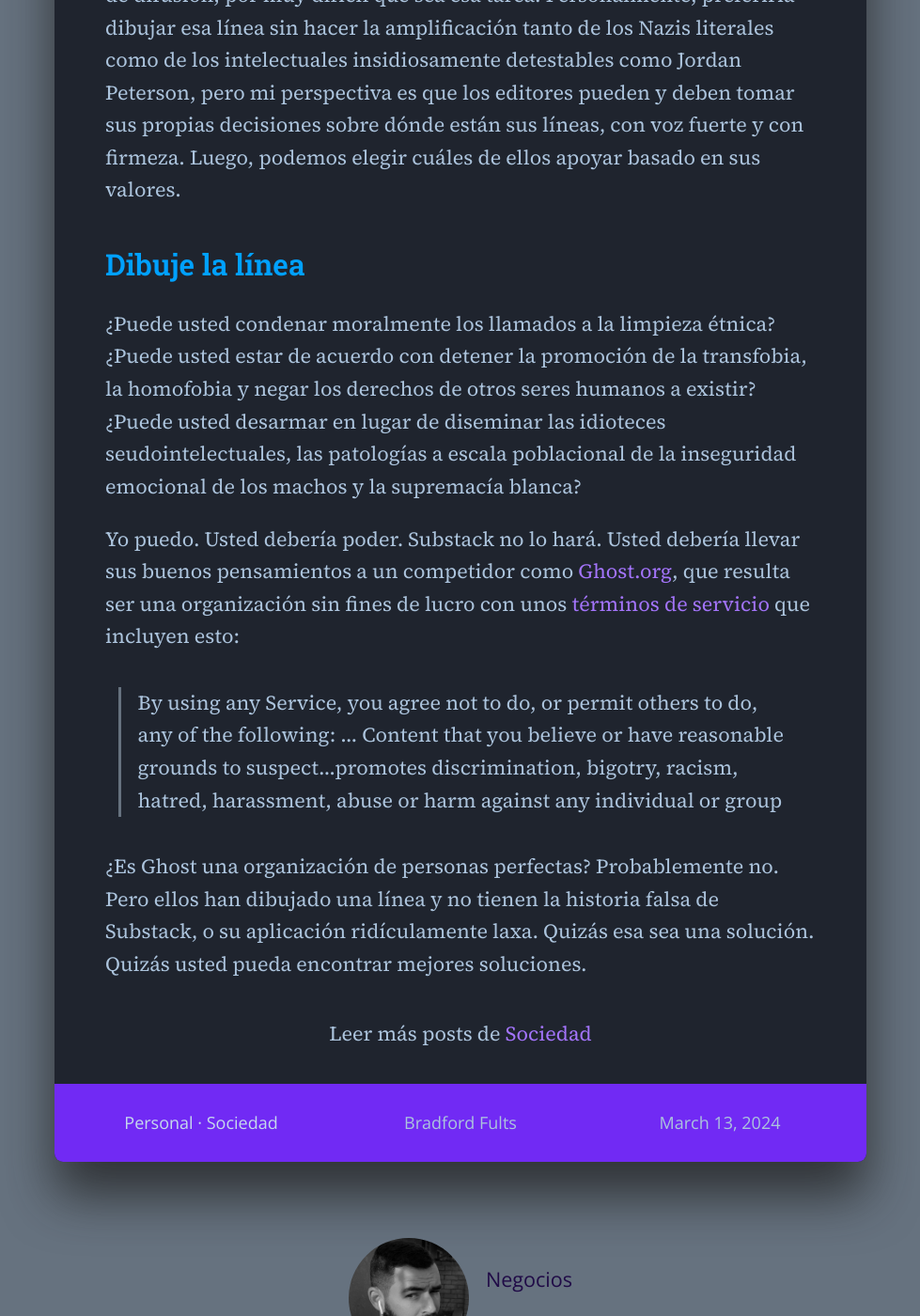
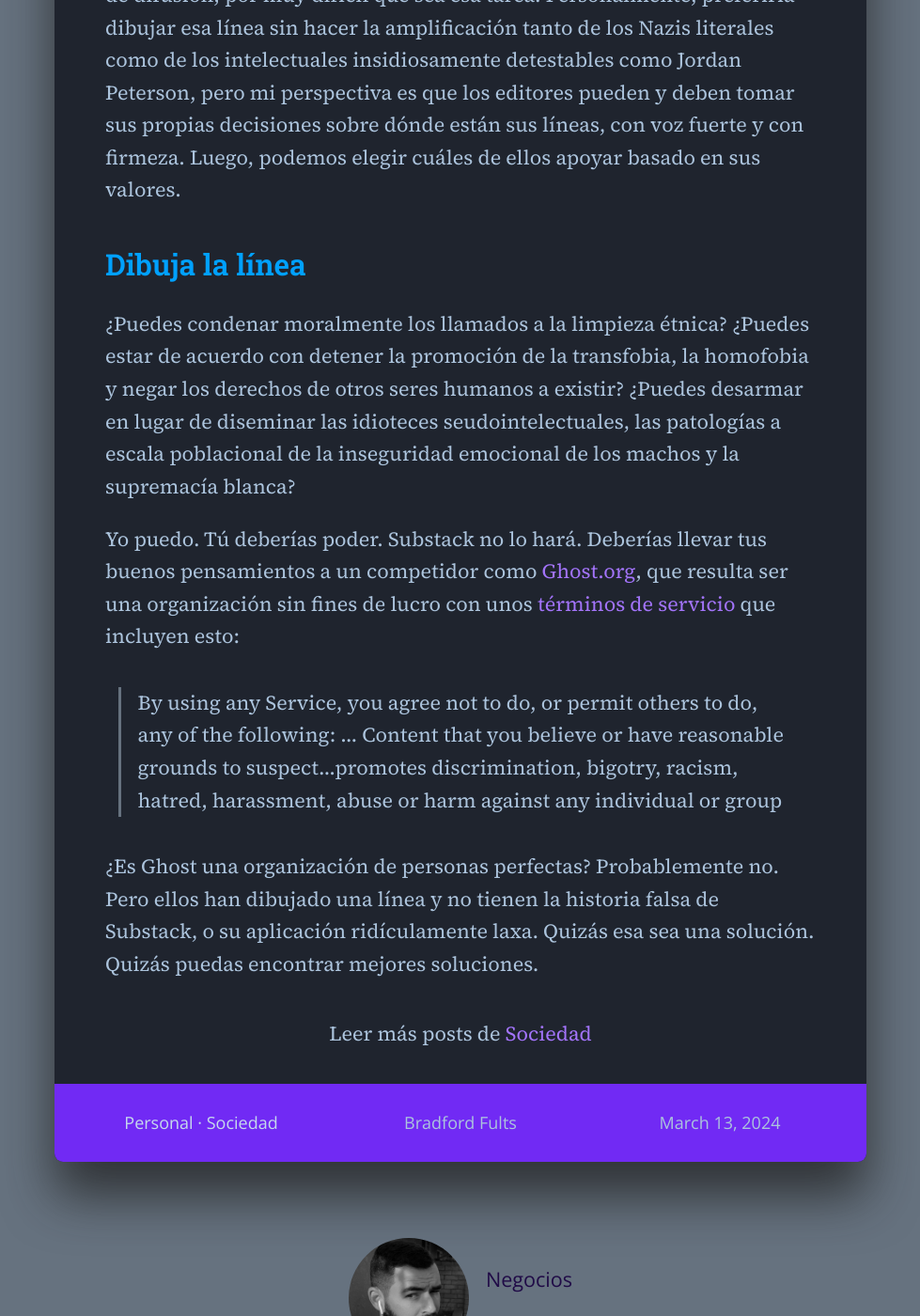
Before and after one commit to h3h/bradfordfults.com, a Jekyll site: the page built from personal/society/_posts/2024-03-13-lamento-que-uses-substack.md, in a window 1280 px wide and 1400 px high, scrolled down 2191 px. Shown: the whole window at 94% size, without its empty margins (150-1129 px from the left). Built offline with Jekyll 4.4.1, drawn with Linux system fonts in a browser that asks for light colours; some of the changed text lies outside the part shown.

Commit message:
Hacerlo más informal

```diff
--- a/personal/society/_posts/2024-03-13-lamento-que-usted-use-substack.md
+++ b/personal/society/_posts/2024-03-13-lamento-que-uses-substack.md
@@ -1,6 +1,6 @@
 ---
 layout: post
-title: Lamento que usted use Substack
+title: Lamento que uses Substack
 lang: es
 tag: aside
 lang_ref: im-sad-that-you-use-substack
@@ -29,8 +29,8 @@ de «la libertad de expresión» y específicamente quién está empoderado para
 censurar la expresión. La gente ha aplicado la idea de manera más amplia a la
 publicación independiente.
 
-De hecho, **como compañía o persona, usted no tiene la obligación en lo absoluto
-de publicar la expresión con la que no esté de acuerdo**, o la que usted piense
+De hecho, **como compañía o persona, tú no tienes la obligación en lo absoluto
+de publicar la expresión con la que no estés de acuerdo**, o la que tú pienses
 que no debería ser compartida. Además, no debería ser un acto de revolución
 defender unos principios como una plataforma de publicación, por lo menos a un
 nivel que no equivalga a «todas las personas que tengan pulso tienen una opinión
@@ -56,15 +56,15 @@ editores pueden y deben tomar sus propias decisiones sobre dónde están sus
 líneas, con voz fuerte y con firmeza. Luego, podemos elegir cuáles de ellos
 apoyar basado en sus valores.
 
-## Dibuje la línea
+## Dibuja la línea
 
-¿Puede usted condenar moralmente los llamados a la limpieza étnica? ¿Puede usted
+¿Puedes condenar moralmente los llamados a la limpieza étnica? ¿Puedes
 estar de acuerdo con detener la promoción de la transfobia, la homofobia y negar
-los derechos de otros seres humanos a existir? ¿Puede usted desarmar en lugar de
+los derechos de otros seres humanos a existir? ¿Puedes desarmar en lugar de
 diseminar las idioteces seudointelectuales, las patologías a escala poblacional
 de la inseguridad emocional de los machos y la supremacía blanca?
 
-Yo puedo. Usted debería poder. Substack no lo hará. Usted debería llevar sus
+Yo puedo. Tú deberías poder. Substack no lo hará. Deberías llevar tus
 buenos pensamientos a un competidor como [Ghost.org][GO], que resulta ser una
 organización sin fines de lucro con unos [términos de servicio][TS] que incluyen
 esto:
@@ -78,7 +78,7 @@ esto:
 
 ¿Es Ghost una organización de personas perfectas? Probablemente no. Pero ellos
 han dibujado una línea y no tienen la historia falsa de Substack, o su
-aplicación ridículamente laxa. Quizás esa sea una solución. Quizás usted pueda
+aplicación ridículamente laxa. Quizás esa sea una solución. Quizás puedas
 encontrar mejores soluciones.
 
  [SU]: https://mashable.com/article/substack-writers-leaving-misinformation
```
